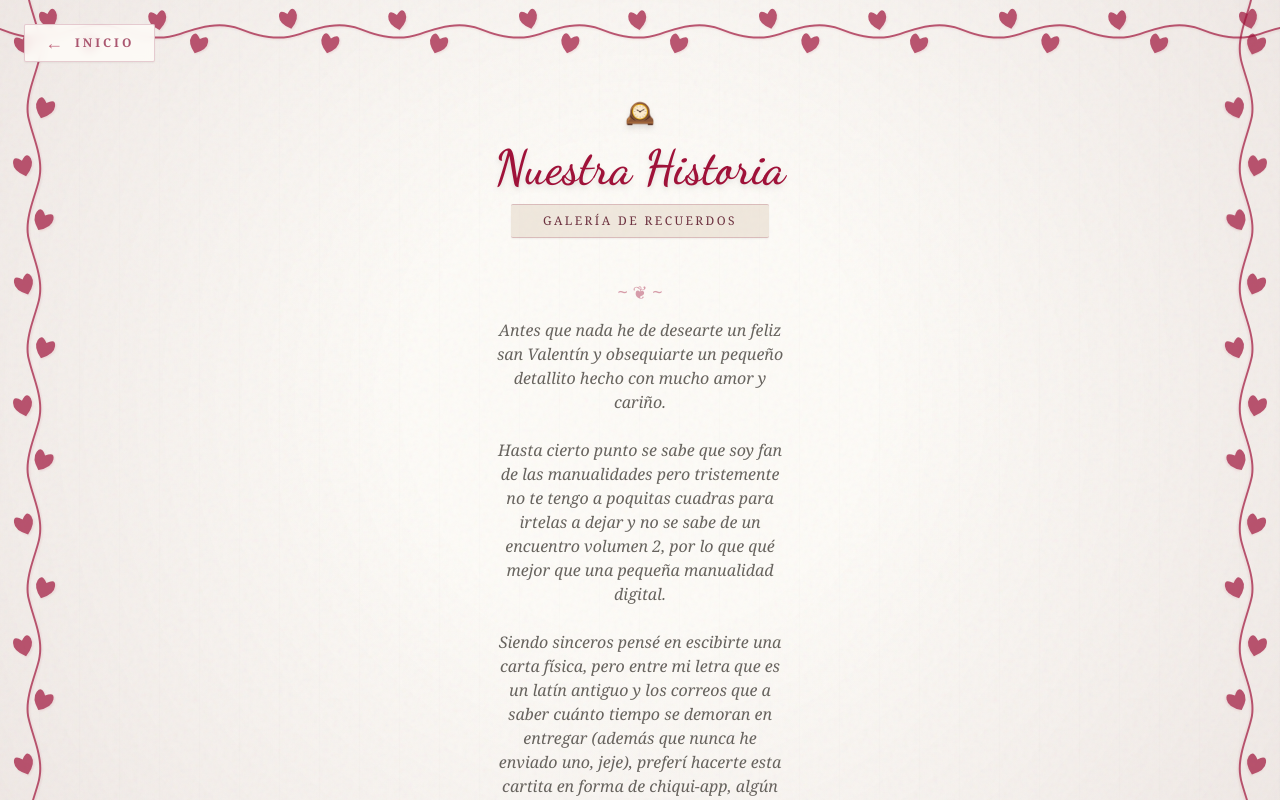
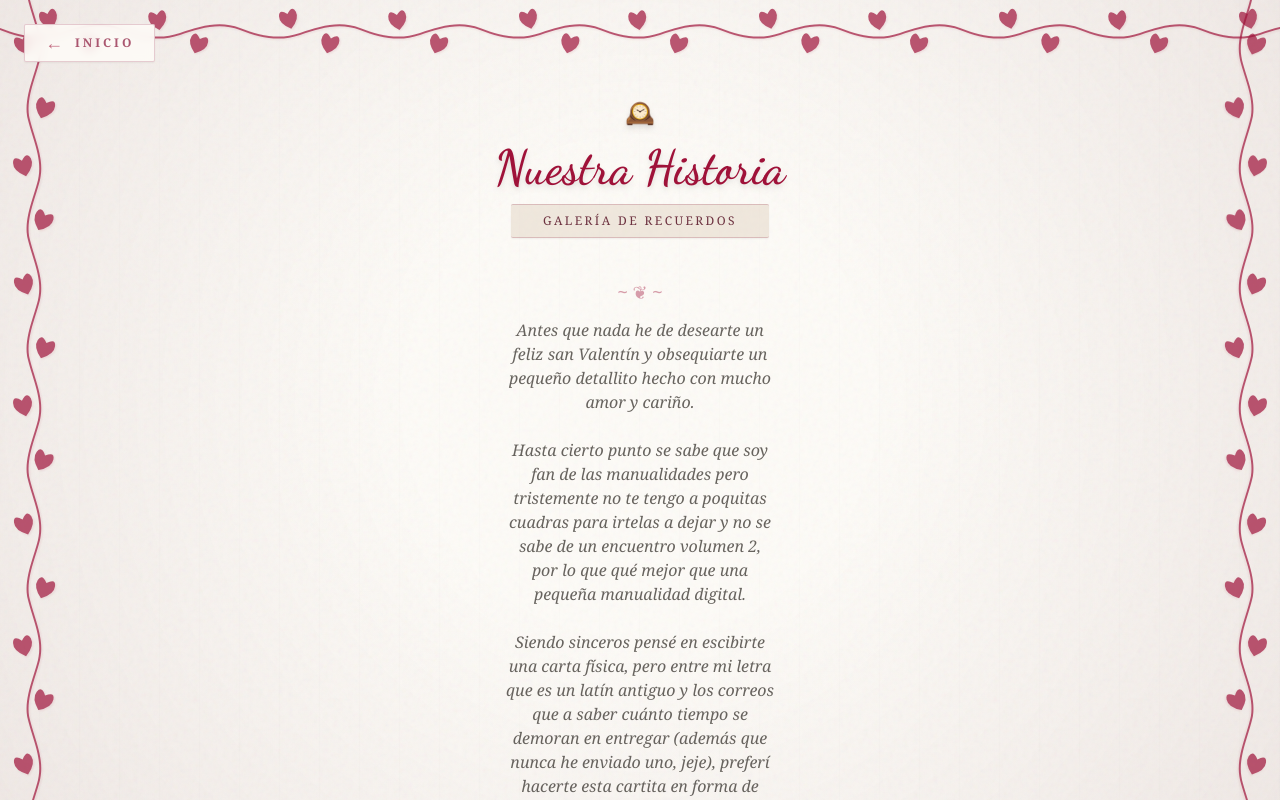
Before and after one commit to ErickBeLike/14th-letter-a, an Angular app: page /gallery in a window 1280 px wide. Shown: the top 800 px of the page. Built offline with nearby package versions, Linux system fonts and the light colour scheme.

Commit message:
Cosito 10

```diff
--- a/src/app/pages/gallery/gallery.component.html
+++ b/src/app/pages/gallery/gallery.component.html
@@ -39,7 +39,7 @@
         </p>
     </header>
 
-    <section class="relative z-10 max-w-xs mx-auto px-4 mt-6 mb-4 text-center animate-fade-in-up delay-300">
+    <section class="relative z-10 max-w-xs mx-auto px-6 mt-6 mb-4 text-center animate-fade-in-up delay-300">
         <div class="text-rose-800/40 text-lg mb-3">~ ❦ ~</div>
         <div class="font-serif text-stone-600 italic text-sm md:text-base leading-relaxed opacity-90">
             Antes que nada he de desearte un feliz san Valentín y obsequiarte un pequeño detallito hecho con mucho amor
```
